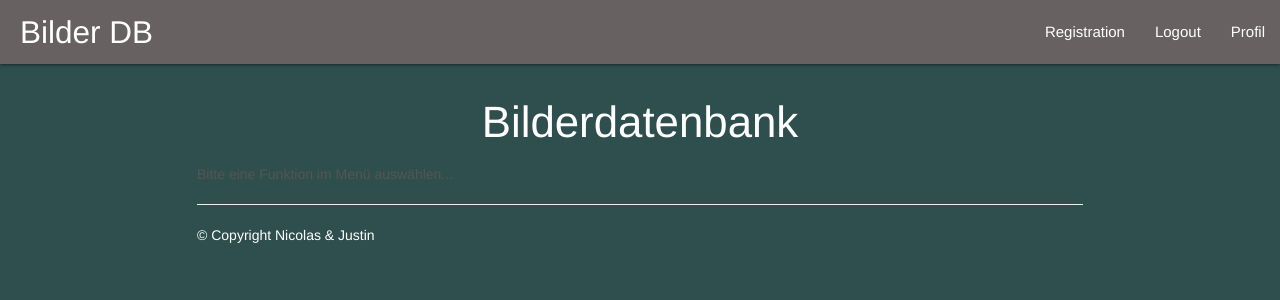
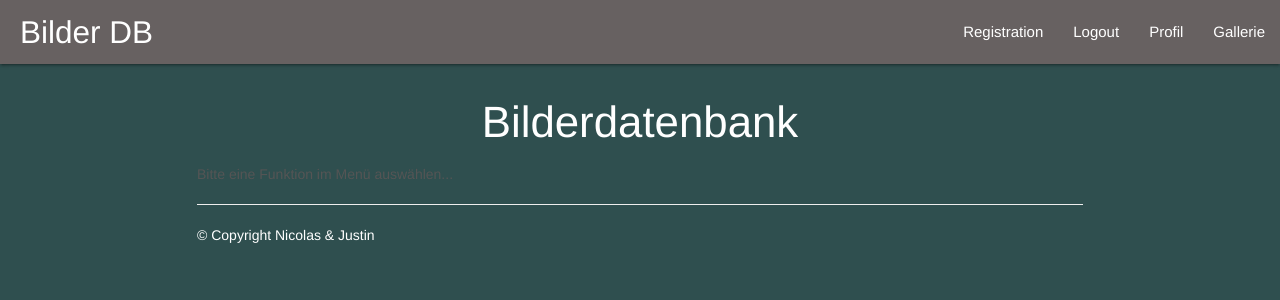
Before and after one commit to Justinio99/N-J_Gibb, a PHP site: page /public/ in a window 1280 px wide. Shown: the top 300 px of the page. Run offline with PHP 8.4, Linux system fonts and the light colour scheme; the visitor is signed in with stand-in values (Sample User, id 1).

Commit message:
added galleries to header

```diff
--- a/view/header.php
+++ b/view/header.php
@@ -37,6 +37,9 @@
               if(isset($_SESSION['uid'])){
                 echo "<li><a href='".$GLOBALS['appurl']."/editProfil/index'>Profil</a></li>";
               }
+              if(isset($_SESSION['uid'])){
+                echo "<li><a href='".$GLOBALS['appurl']."/galleries/index'>Gallerie</a></li>";
+              }
               ?>
 
       </ul>
@@ -53,6 +56,9 @@
   if(isset($_SESSION['uid'])){
     echo "<li><a href='".$GLOBALS['appurl']."/editProfil/index'>Profil</a></li>";
   }
+  if(isset($_SESSION['uid'])){
+    echo "<li><a href='".$GLOBALS['appurl']."/galleries/index'>Gallerie</a></li>";
+  }
   echo "<li><a href='".$GLOBALS['appurl']."/login/registration'>Registration</a></li>";
 
     ?>
```
